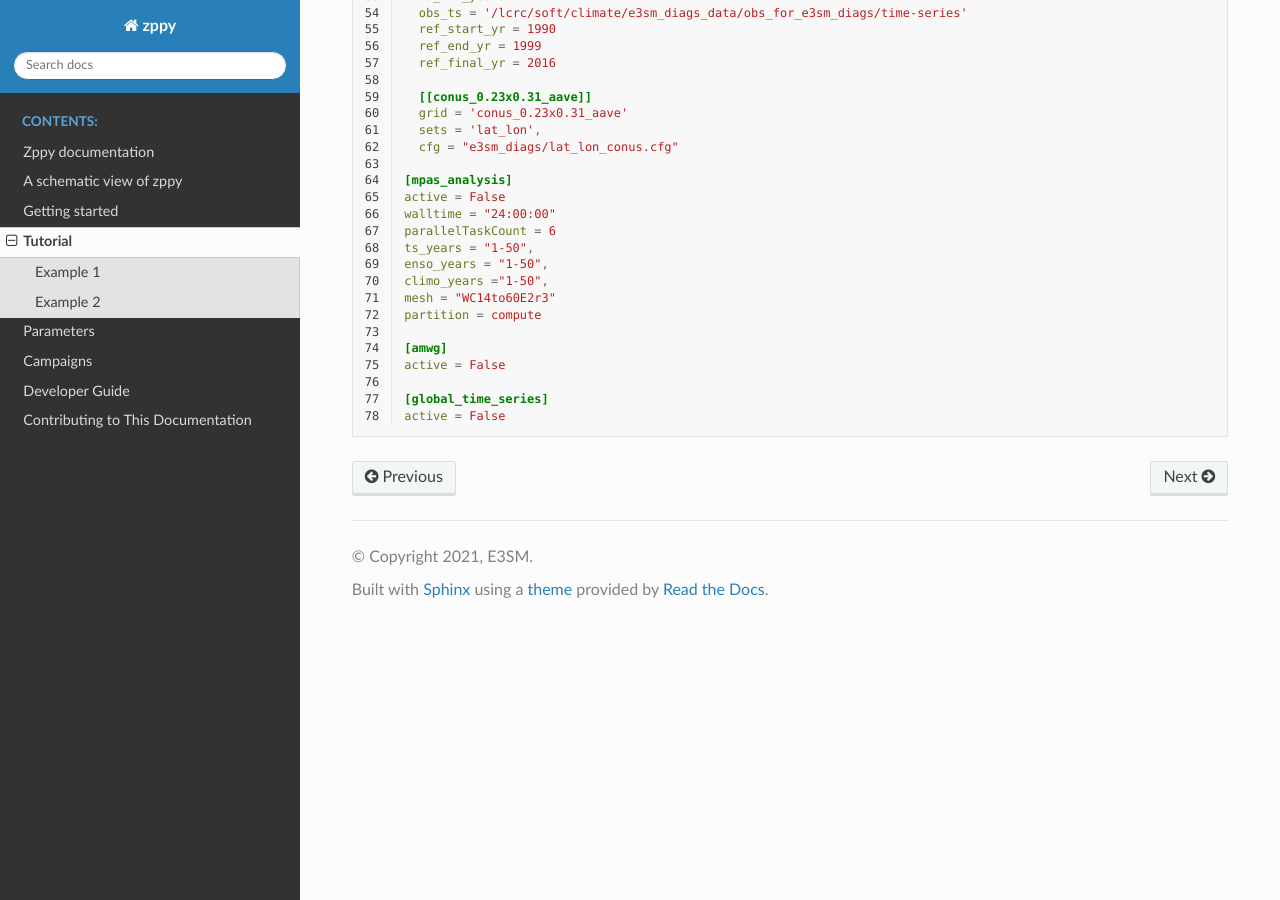
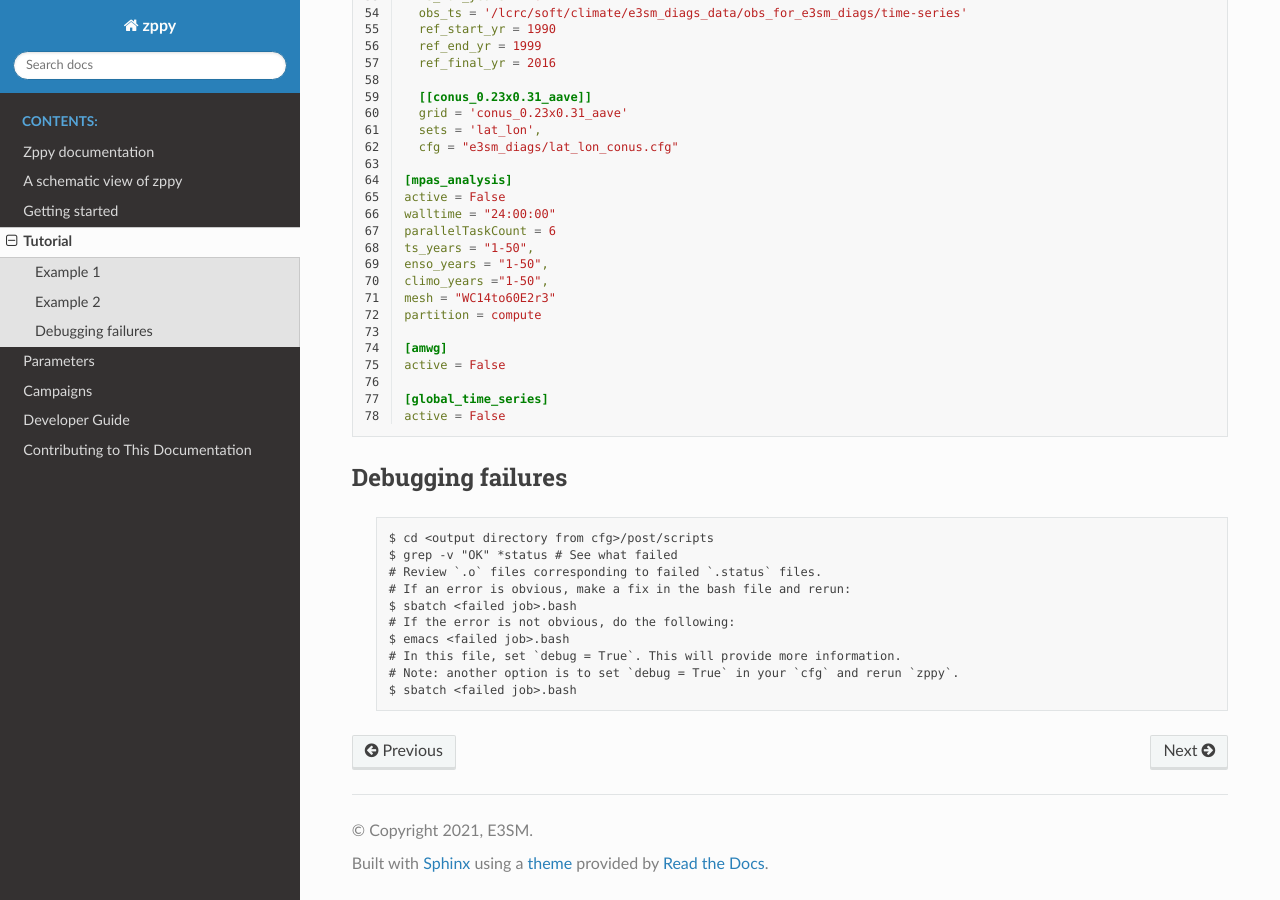
Before and after one commit to E3SM-Project/zppy, a Sphinx documentation site: the page built from docs/source/tutorial.rst, in a window 1280 px wide and 900 px high, scrolled down 4022 px. Built offline with Sphinx 7.4.7 and the Read the Docs theme 2.0.0, drawn with Linux system fonts in a browser that asks for light colours.

Commit message:
Documentation on debugging

```diff
--- a/docs/source/tutorial.rst
+++ b/docs/source/tutorial.rst
@@ -57,3 +57,19 @@ This is another example of a configuration file, this time using a RRM simulatio
 .. literalinclude:: post.rrm_simulation.cfg
    :language: cfg
    :linenos:
+
+Debugging failures
+==================
+
+    .. code::
+
+        $ cd <output directory from cfg>/post/scripts
+	$ grep -v "OK" *status # See what failed
+	# Review `.o` files corresponding to failed `.status` files.
+	# If an error is obvious, make a fix in the bash file and rerun:
+	$ sbatch <failed job>.bash
+	# If the error is not obvious, do the following:
+	$ emacs <failed job>.bash
+	# In this file, set `debug = True`. This will provide more information.
+	# Note: another option is to set `debug = True` in your `cfg` and rerun `zppy`.
+	$ sbatch <failed job>.bash
```
